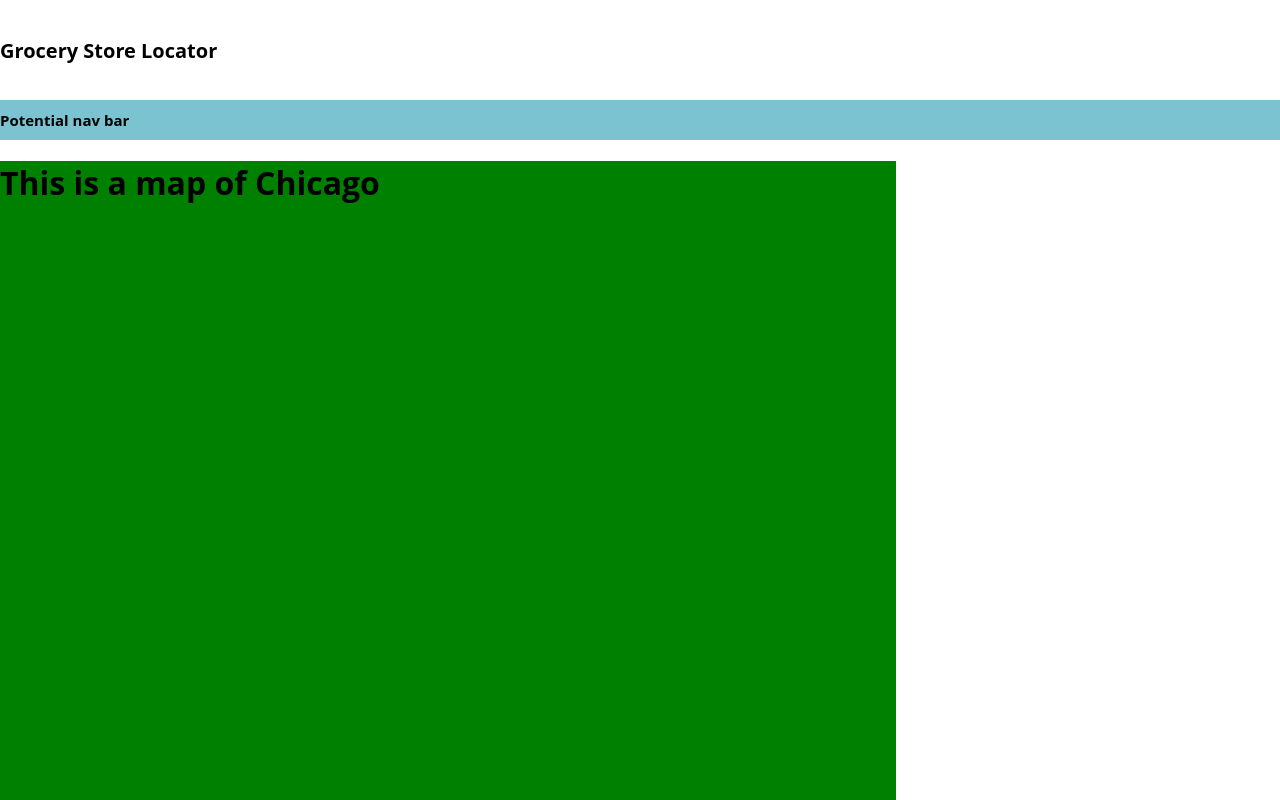
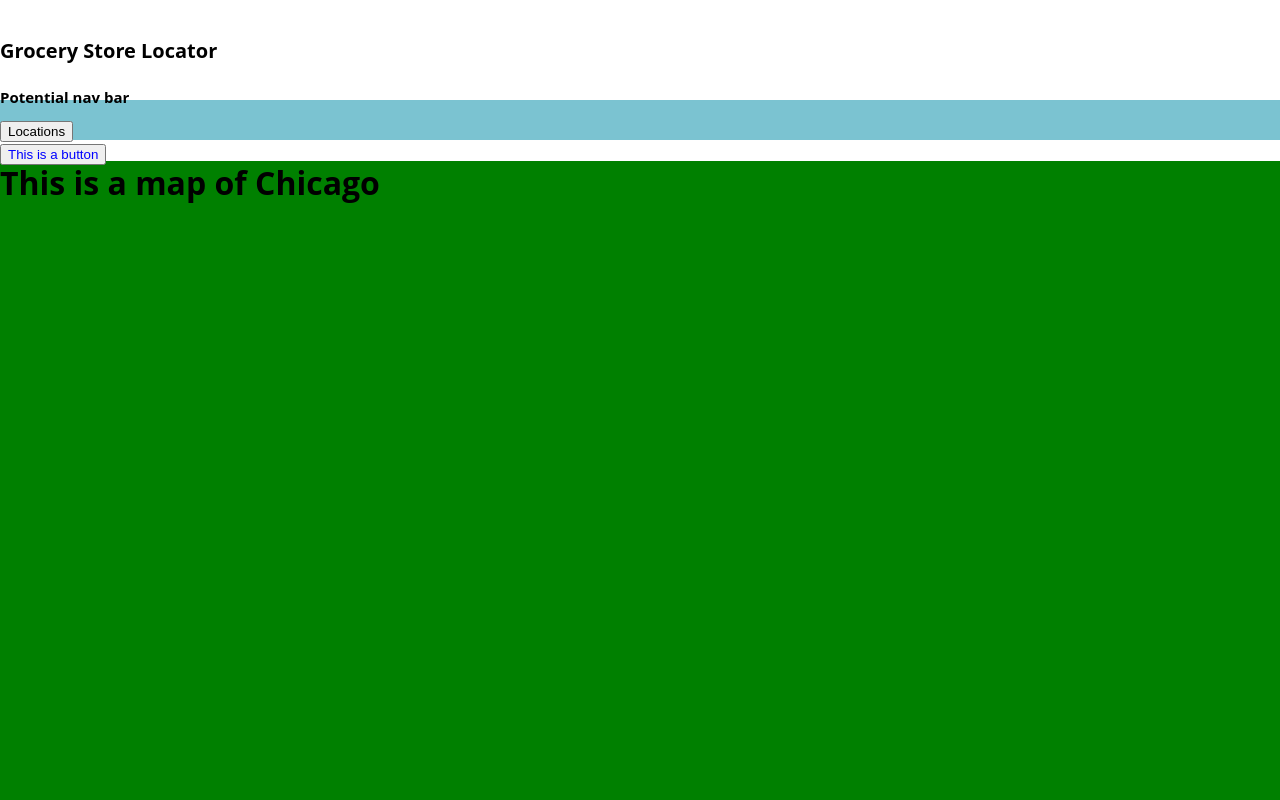
Before and after one commit to RupakBasu/grocery-app-proj-7-udacity, a React (Create React App) app: page / in a window 1280 px wide. Shown: the top 800 px of the page. Built offline with nearby package versions, Linux system fonts and the light colour scheme; the HTML template or start-up script is replaced by a standard one.

Commit message:
Add files via upload

```diff
--- a/src/App.css
+++ b/src/App.css
@@ -48,7 +48,7 @@ text-align:left;
 -----------------------------*/
 #map {
   height:100vh;
-  width: 70%;
+  width: 100vw;
   background-color: green;
 }
 
--- a/src/App.js
+++ b/src/App.js
@@ -5,6 +5,7 @@ import './App.css';
 // import {load_google_maps} from './components/googlemaploadingfunction';
 
 import Map from "./components/map";
+import MenuButton from "./components/menuButton";
 
 class App extends Component {
 
@@ -24,6 +25,13 @@ class App extends Component {
   //   }
   //
   // }
+
+  toggleMenu(){
+    console.log('the menu button was clicked')
+  }
+
+
+
   render() {
     return (
       <div className="App">
@@ -38,6 +46,10 @@ class App extends Component {
           <div class="navigationBar">
             <div class="navText">
               <h1 class= "navBarText"> Potential nav bar </h1>
+              <button onClick = {this.toggleMenu}>
+                Locations
+              </button>
+              <MenuButton/>
             </div>
           </div>
         </section>
--- a/src/components/map.js
+++ b/src/components/map.js
@@ -9,6 +9,9 @@ class Map extends React.Component {
   }
 
   render() {
+    const styles ={
+      alignItems:'center'
+    }
     return(
       <div>
         <div id="map">
--- /dev/null
+++ b/src/components/menuButton.js
@@ -0,0 +1,26 @@
+import React from 'react';
+
+
+
+class MenuButton extends React.Component {
+
+  render() {
+    const styles= {
+      container:{
+        alignItems:'center',
+        color: 'blue',
+        alignItmes:'center',
+      }
+    }
+    return(
+      <div>
+        <button style={styles.container}>
+          This is a button
+        </button>
+      </div>
+    )
+  }
+}
+
+
+export default MenuButton;
--- a/src/components/renderingMapParts.js
+++ b/src/components/renderingMapParts.js
@@ -54,4 +54,5 @@ const initiateMapFunction = function (produceMap)
 const paintMapOnPage = function () {
   showGoogleMap
     .then ()
-}
+    .catch(error => console.log (error))
+};
```
